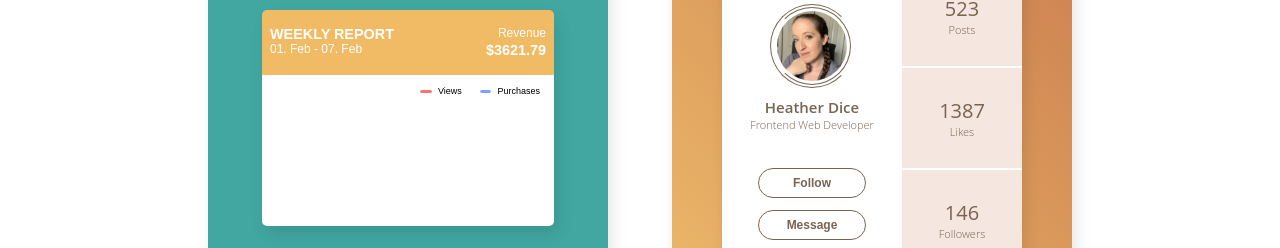
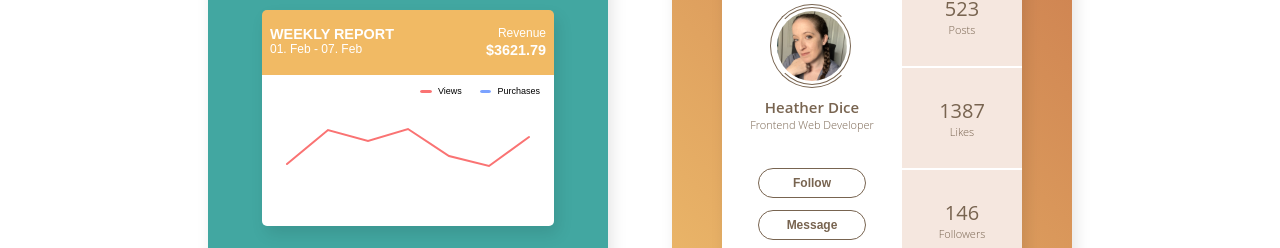
Before and after one commit to heatherdice/100_days_css, a React (Create React App) app: page / in a window 1280 px wide. Shown: the part 1890-2138 px from the top of the page. Built offline with nearby package versions, Linux system fonts and the light colour scheme.

Commit message:
Added red data line

```diff
--- a/src/components/days/Day5.js
+++ b/src/components/days/Day5.js
@@ -26,6 +26,11 @@ export default function Day5() {
                     <hr className="key-blue" />
                     <p className="chart-small-text view-purchase">Purchases</p>
                 </div>
+
+                {/* chart */}
+                <svg className="red-line-container">
+                    <polyline points="9,46 50,12 90,23 130,11 171,38 211,48 251,19" className="red-line" />
+                </svg>
             </div>
         </div>
     )
--- a/src/styles/dayStyles/Day5.css
+++ b/src/styles/dayStyles/Day5.css
@@ -77,6 +77,20 @@
 	margin-top: 1.5em;
 }
 
+.red-line-container {
+	height: 5em;
+	width: 16.25em;
+	position: absolute;
+	padding: 1em 1em 0 0.5em;
+}
+
+.red-line {
+	fill: none;
+	stroke-width: 2;
+	stroke-linecap: round;
+	stroke: #FA7373;
+}
+
 @media (max-width: 945px) {
 	.chart-container {
 		width: 10em;
@@ -108,9 +122,6 @@
 		width: 12em;
 		height: 9em;
 	}
-	/* .chart-header {
-		padding: 0.1em 0;
-	} */
 	.chart-large-text {
 		font-size: 0.75em;
 	}
```
